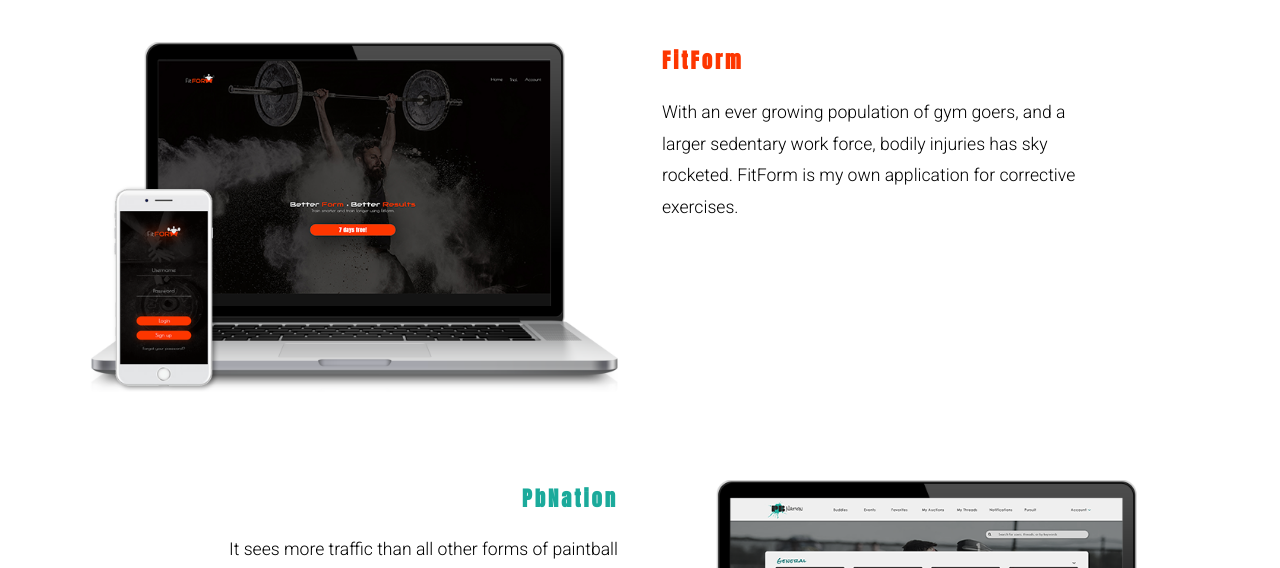
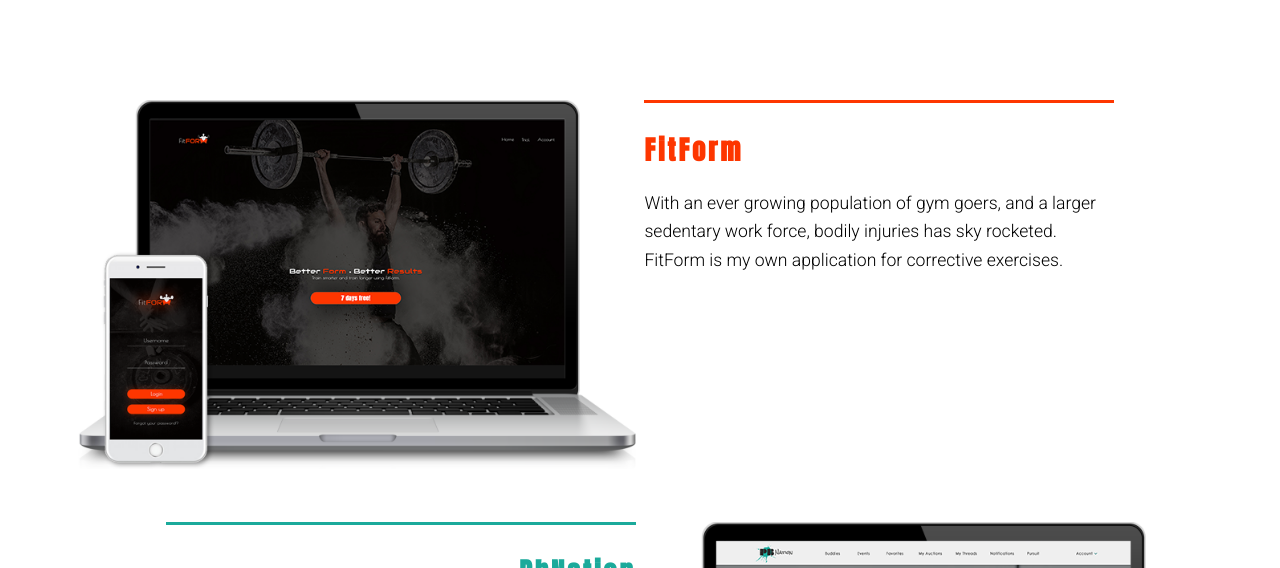
Before and after one commit to nicknoel251289/nicksWebsite, a plain HTML site: page caseStudies.html in a window 1280 px wide. Shown: the part 232-800 px from the top of the page. Drawn offline with nearby package versions, Linux system fonts and the light colour scheme; a web font is replaced by a local one.

Commit message:
Updated case studies page

```diff
--- a/caseStudies.html
+++ b/caseStudies.html
@@ -63,14 +63,14 @@
             <a href="ffCaseStudy.html"><img src="Pictures/fitformlaptop.png" alt="fitform"></a>
           </div>
             <div class="cs1info">
-              <h3>FitForm</h3>
+              <h2>FitForm</h2>
               <p class="cs1p">With an ever growing population of gym goers, and a larger sedentary work force, bodily injuries has sky rocketed. FitForm is my own application for corrective exercises.</p>
             </div>
           <div class="cs2">
             <a href="pbnCaseStudy.html"><img src="Pictures/pbnlaptop.png" alt="fitform"></a>
           </div>
             <div class="cs2info">
-              <h3>PbNation</h3>
+              <h2>PbNation</h2>
               <p class="cs2p">It sees more traffic than all other forms of paintball media combined. PbNation is the worlds most visited paintball forum for reviews, events, consumer-to-consumer sales, and more.</p>
             </div>
           <div class="csbtn"><a href="caseStudies.html" class="csbutton">See more!</a></div>
--- a/css/caseStudies.css
+++ b/css/caseStudies.css
@@ -3,7 +3,7 @@ body {
   padding: 0;
   background: white;
   font-size: 1.1em;
-  line-height: 1.8;
+  line-height: 1.6;
   overflow-x: hidden;
   font-family: 'Roboto', sans-serif;
 }
@@ -101,7 +101,7 @@ ul li:hover {
 
 #section-1 {
   background: white;
-  padding: 5em 2em 2em 2em;
+  padding: 7em 2em;
   text-align: center;
 }
 
@@ -115,10 +115,10 @@ ul li:hover {
 .cs1info, .cs2info {
   border-bottom: 1px solid #555;
 }
-.cs1info h3 {
+.cs1info h2 {
   color: #fd3600;
 }
-.cs2info h3 {
+.cs2info h2 {
   color: #1baa9b;
 }
 .cs1info p, .cs2info p {
@@ -140,7 +140,7 @@ ul li:hover {
 @media(min-width: 600px) {
 
   #section-1 {
-    grid-template-rows: .5fr 1fr .5fr .5fr;
+    grid-template-rows: 100px 1fr .5fr;
     grid-gap: 1em;
   }
   #section-1 h1 {
@@ -208,11 +208,11 @@ ul li:hover {
 
   .grid {
     display: grid;
-    grid-template-columns: 1fr repeat(2, minmax(auto, 30em)) 1fr; /* Can use %, em's, px's, fr's */
+    grid-template-columns: .2fr 4fr 4fr .5fr;
   }
 
   #section-1 {
-    padding: 5em 0;
+    padding: 9.2em 0 7em 0;
   }
 
   #section-1 h1 {
@@ -234,10 +234,15 @@ ul li:hover {
 
 @media(min-width: 1050px) {
 
+  .grid {
+    display: grid;
+    grid-template-columns: .5fr 4fr 4fr .5fr;
+  }
+
   #section-1 {
-    padding: 5em 0;
-    grid-gap: 2.5em;
-    grid-template-rows: 1fr 4fr 4fr 1fr;
+    padding: 10em 0;
+    grid-gap: .5em;
+    grid-template-rows: 1fr 4fr 4fr;
   }
 
   .cs1 {
@@ -256,6 +261,10 @@ ul li:hover {
     border-bottom: 0px solid white;
     text-align: left;
   }
+  .cs1info h2 {
+    border-top: 3px solid #fe3600;
+    padding-top: 1em;
+  }
   .cs2info {
     grid-column: 2/3;
     padding-top: 2.5em;
@@ -263,7 +272,22 @@ ul li:hover {
     border-bottom: 0px solid white;
     text-align: right;
   }
+  .cs2info h2 {
+    border-top: 3px solid #1baa9b;
+    padding-top: 1em;
+  }
   .cs2info p {
     text-align: right;
   }
 }
+
+@media(min-width: 1400px) {
+
+    .grid {
+      grid-template-columns: 1.2fr 2.3fr 2.3fr 1.2fr;
+    }
+    #section-1 {
+      padding-top: 11em;
+    }
+
+}
--- a/css/ffCaseStudy.css
+++ b/css/ffCaseStudy.css
@@ -483,6 +483,7 @@ nav {
   .persona-img {
     padding: 0 2em 1em 0;
   }
+
   .preference-grid {
     display: grid;
     grid-template-columns: 1fr 1fr;
```
